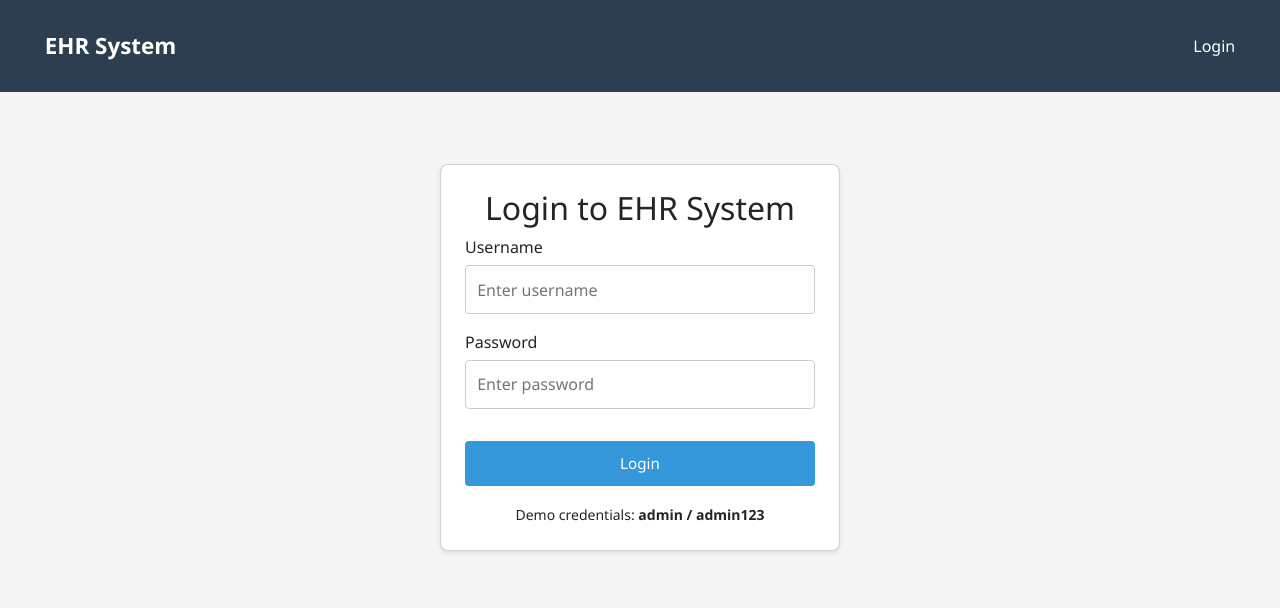
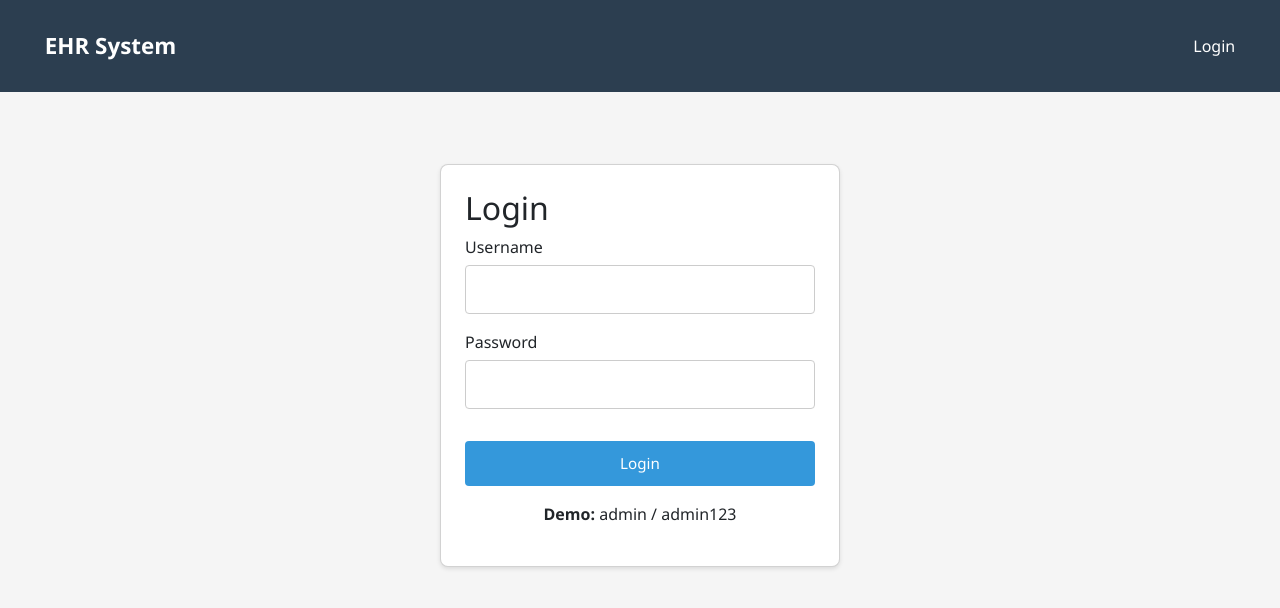
Before and after one commit to Akash05061/FullStach-EHR, a React app in the folder frontend/: page /login in a window 1280 px wide. Shown: the top 608 px of the page. Built offline with nearby package versions, Linux system fonts and the light colour scheme.

Commit message:
Update Login.js

```diff
--- a/frontend/src/pages/Login.js
+++ b/frontend/src/pages/Login.js
@@ -1,4 +1,3 @@
-// src/pages/Login.js
 import React, { useState } from 'react';
 import { useNavigate } from 'react-router-dom';
 import { useAuth } from '../context/AuthContext';
@@ -23,26 +22,31 @@ const Login = () => {
   };
 
   const handleSubmit = async (e) => {
-    e.preventDefault();
+    e.preventDefault(); // 🔴 CRITICAL FIX
     setLoading(true);
     setError('');
 
     const result = await login(credentials);
+
     setLoading(false);
 
     if (result.success) {
       navigate('/dashboard');
     } else {
-      setError(result.error);
+      setError(result.error || 'Login failed');
     }
   };
 
   return (
     <div className="container">
       <div className="card" style={{ maxWidth: '400px', margin: '2rem auto' }}>
-        <h2 style={{ textAlign: 'center' }}>Login to EHR System</h2>
+        <h2>Login</h2>
 
-        {error && <div className="alert alert-error">{error}</div>}
+        {error && (
+          <div className="alert alert-error">
+            {error}
+          </div>
+        )}
 
         <form onSubmit={handleSubmit}>
           <div className="form-group">
@@ -53,7 +57,6 @@ const Login = () => {
               value={credentials.username}
               onChange={handleChange}
               className="form-input"
-              placeholder="Enter username"
               required
             />
           </div>
@@ -66,13 +69,12 @@ const Login = () => {
               value={credentials.password}
               onChange={handleChange}
               className="form-input"
-              placeholder="Enter password"
               required
             />
           </div>
 
           <button
-            type="submit"
+            type="submit"   // 🔴 CRITICAL FIX
             className="btn btn-primary"
             disabled={loading}
             style={{ width: '100%', marginTop: '1rem' }}
@@ -82,9 +84,7 @@ const Login = () => {
         </form>
 
         <div style={{ marginTop: '1rem', textAlign: 'center' }}>
-          <small>
-            Demo credentials: <b>admin / admin123</b>
-          </small>
+          <p><strong>Demo:</strong> admin / admin123</p>
         </div>
       </div>
     </div>
```
